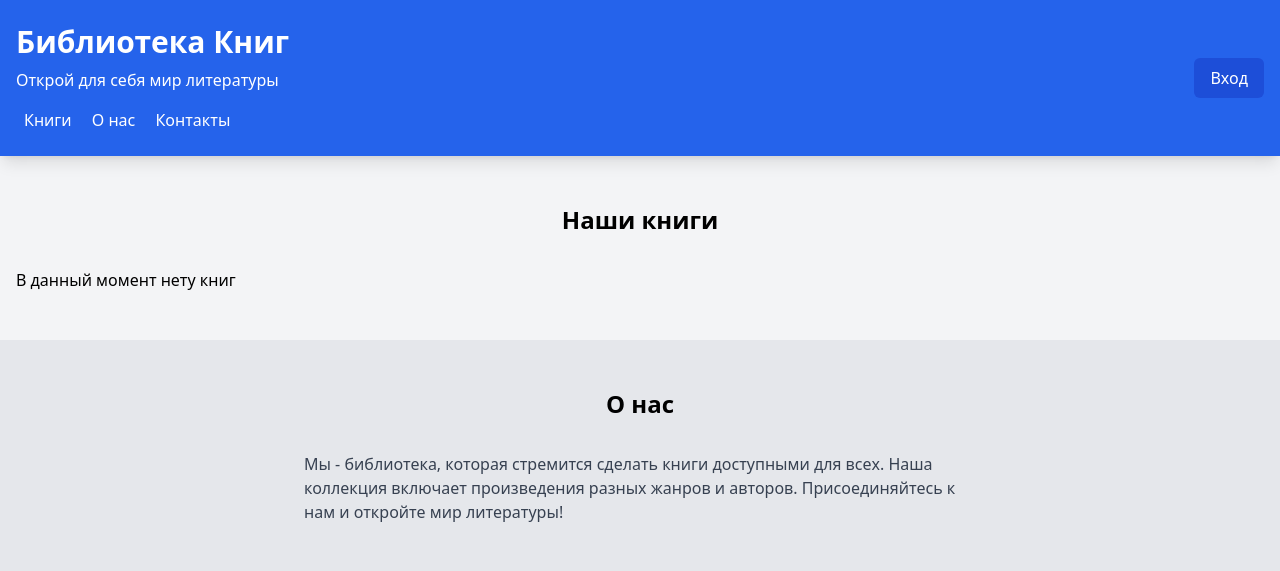
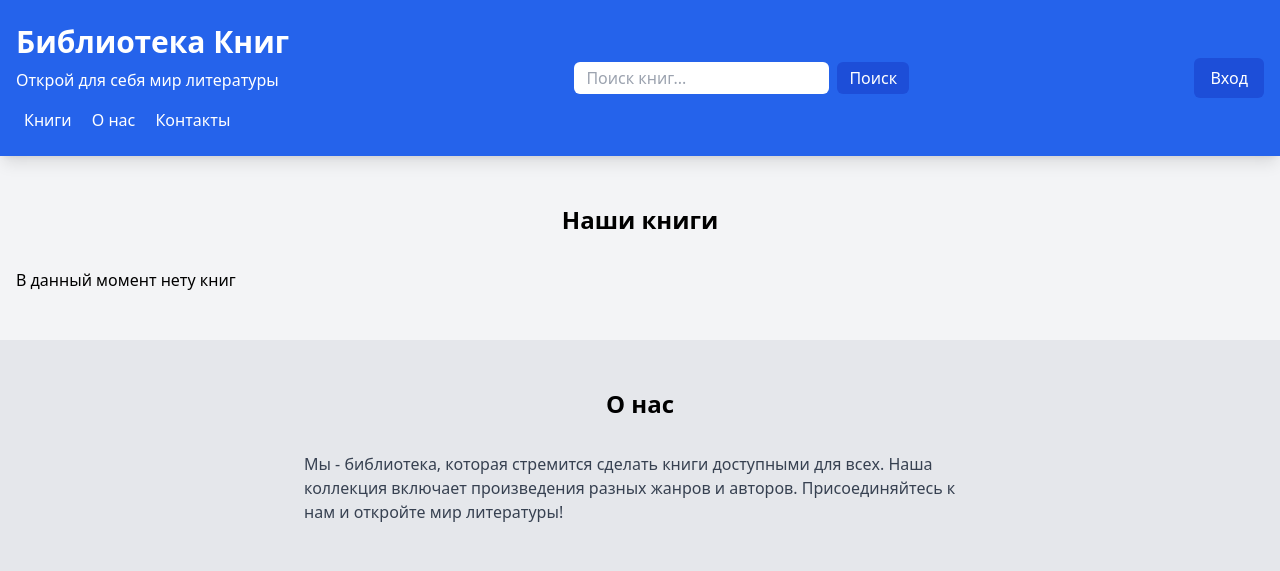
Before and after one commit to SadOnsGit/Library, a Django app: page /books/ in a window 1280 px wide. Shown: the top 571 px of the page. Run offline with Django 5.2, Linux system fonts and the light colour scheme; data that the repository does not hold is empty; some libraries are stand-ins or nearby versions.

Commit message:
Add Search by books

```diff
--- a/library_app/books/urls.py
+++ b/library_app/books/urls.py
@@ -5,5 +5,6 @@ from .views import BookView
 app_name = 'book'
 
 urlpatterns = [
-    path('', BookView.as_view(), name='books')
+    path('', BookView.as_view(), name='books'),
+    path('search/', BookView.as_view(), name='search')
 ]
--- a/library_app/books/views.py
+++ b/library_app/books/views.py
@@ -8,4 +8,8 @@ class BookView(ListView):
     template_name = 'books/index.html'
 
     def get_queryset(self):
-        return Book.objects.select_related('published_author').prefetch_related('author', 'category')
+        books = Book.objects.select_related('published_author').prefetch_related('author', 'category').all()
+        query = self.request.GET.get('q')
+        if query:
+            return books.filter(name__icontains=query)
+        return books
--- a/library_app/templates/base.html
+++ b/library_app/templates/base.html
@@ -11,7 +11,7 @@
     <script src="https://cdn.tailwindcss.com"></script>
 </head>
 <body class="bg-gray-100 font-sans">
-    <!-- Шапка -->
+<!-- Шапка -->
     <header class="bg-blue-600 text-white py-6 shadow-lg">
         <div class="container mx-auto px-4 flex justify-between items-center">
             <div>
@@ -22,6 +22,12 @@
                     <a href="#about" class="text-white hover:text-blue-200 mx-2">О нас</a>
                     <a href="#contact" class="text-white hover:text-blue-200 mx-2">Контакты</a>
                 </nav>
+            </div>
+            <div class="flex-1 flex justify-center">
+                <form method="get" action="{% url 'books:search' %}" class="flex items-center">
+                    <input type="search" name="q" placeholder="Поиск книг..." class="px-3 py-1 rounded-md text-black focus:outline-none focus:ring-2 focus:ring-blue-300">
+                    <button type="submit" class="bg-blue-700 text-white px-3 py-1 rounded-md hover:bg-blue-800 transition duration-300 ml-2">Поиск</button>
+                </form>
             </div>
             <div>
                 {% if user.is_authenticated %}
```
